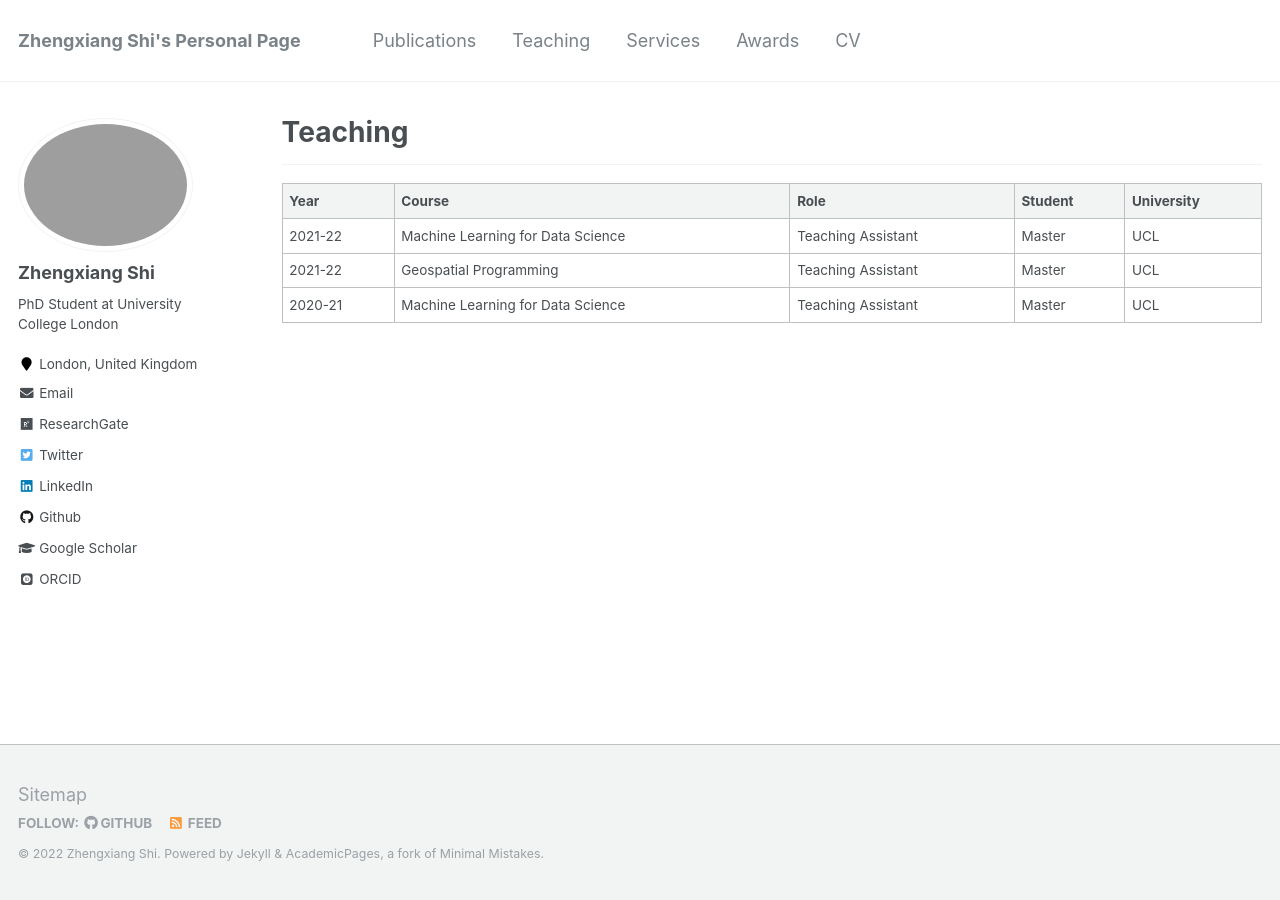
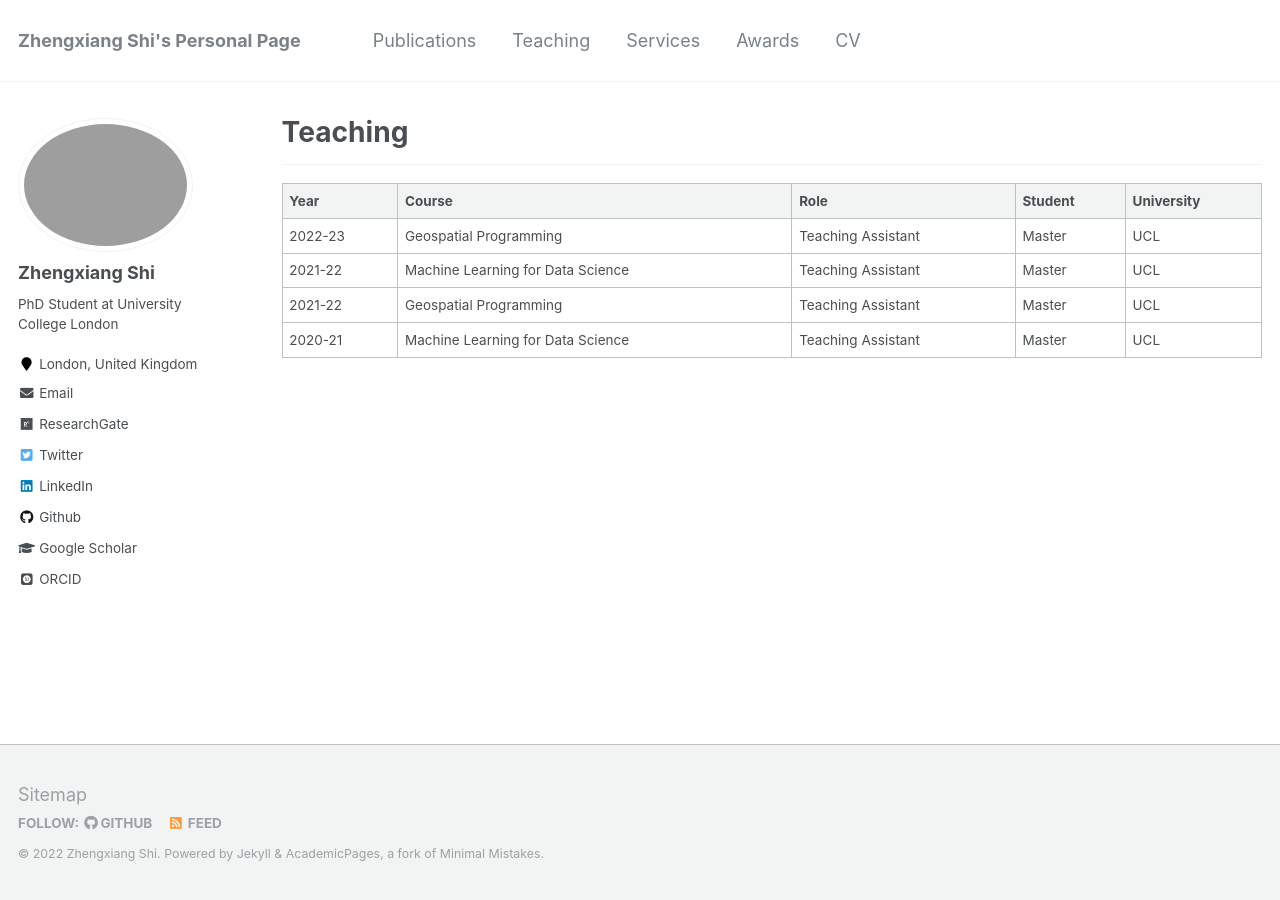
Before and after one commit to ZhengxiangShi/zhengxiangshi.github.io, a Jekyll site: the page built from _pages/teaching.md, in a window 1280 px wide. Built offline with Jekyll 4.4.1, drawn with Linux system fonts in a browser that asks for light colours; some web fonts are replaced.

Commit message:
update teaching for new semester

```diff
--- a/_pages/teaching.md
+++ b/_pages/teaching.md
@@ -10,6 +10,7 @@ author_profile: true
 
 | Year             | Course                             | Role                                                          | Student                  | University |
 | --------         | ---------------------------------  | ------------------------------------------------------------- | ------------------------ | ---------- |
+| 2022-23          | Geospatial Programming             | Teaching Assistant                                            | Master                   | UCL        |
 | 2021-22          | Machine Learning for Data Science  | Teaching Assistant                                            | Master                   | UCL        |
 | 2021-22          | Geospatial Programming             | Teaching Assistant                                            | Master                   | UCL        |
 | 2020-21          | Machine Learning for Data Science  | Teaching Assistant                                            | Master                   | UCL        |
```
